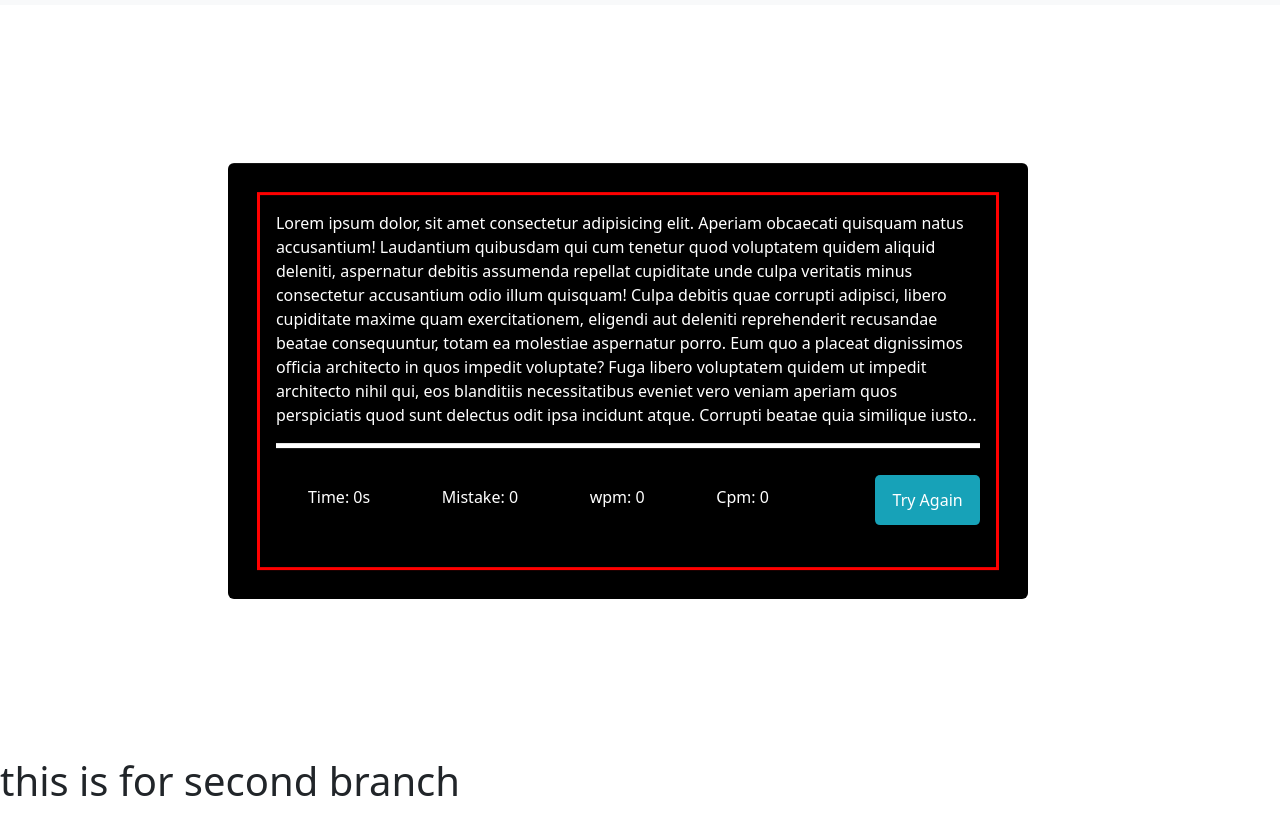
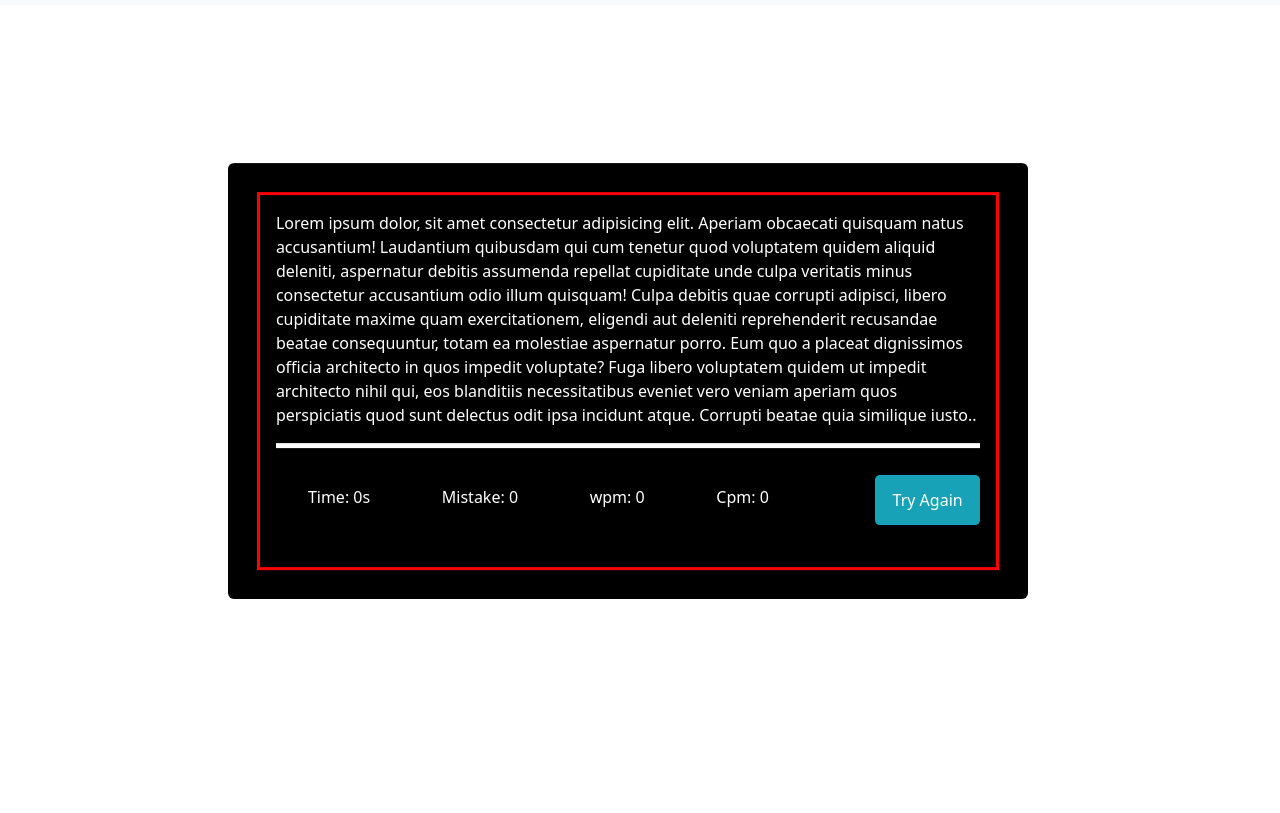
Before and after one commit to AnishTalaviya123/Typing-speed-testing-web-site, a plain HTML site: page index.html in a window 1280 px wide. Shown: the part 61-874 px from the top of the page. After the commit the page ends 818 px from the top, so only its background shows below. Drawn offline with nearby package versions, Linux system fonts and the light colour scheme.

Commit message:
add javascript file

```diff
--- a/index.html
+++ b/index.html
@@ -98,7 +98,7 @@
             </div>
         </div>
     </div>
-    <h1>this is for second branch</h1>
+    <script src="app,js"></script>
 </body>
 
 </html>
```
Also changed, not shown: 1 other file.
